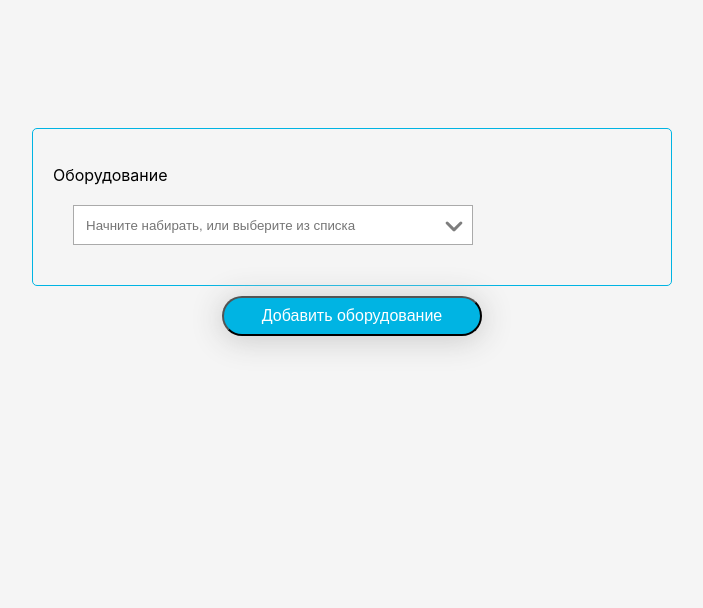
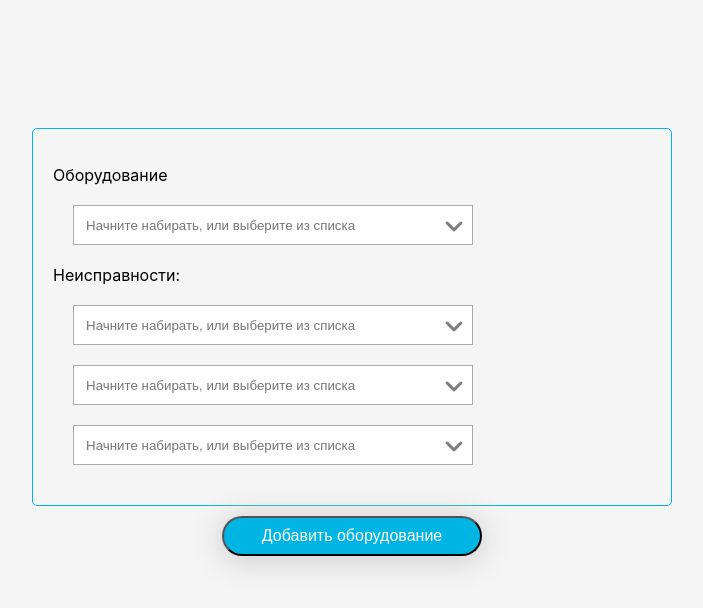
Before and after one commit to AvenMerk/storefix, a React (Create React App) app: page / in a window 1280 px wide. Shown: the top 608 px of the page, without its empty margins (288-991 px from the left). Built offline with nearby package versions, Linux system fonts and the light colour scheme.

Commit message:
add malfunctions

```diff
--- a/src/components/select.js
+++ b/src/components/select.js
@@ -25,7 +25,7 @@ export default class Select extends React.Component {
     };
 
     onClickCollapseMenu = (name) => () => {
-        // this.dropDown();
+        this.dropDown();
         this.props.onClick(name);
     };
 
@@ -33,9 +33,7 @@ export default class Select extends React.Component {
         const { placeHolder, value, children } = this.props;
         const { expand, subStr } = this.state;
 
-        return <div className='select-box--box'
-                    onFocus={() => this.setState({expand: true})}
-                    onBlur={() => this.setState({expand: false})}>
+        return <div className='select-box--box'>
             <div className='select-box--container'>
                 <input type='text'
                        className='select-box--selected-item'
@@ -44,9 +42,7 @@ export default class Select extends React.Component {
                        onChange={this.onChange}/>
 
                 <span className={ expand ? "select-box--arrow-up" : "select-box--arrow-down"}
-                      onClick={this.dropDown}
-                      onFocus={() => console.log('onFocus')}
-                      onBlur={() => console.log('onBlur')}/>
+                      onClick={this.dropDown}/>
             </div>
 
             <div style={{display: expand ? 'block' : 'none'}}>
@@ -63,3 +59,6 @@ export default class Select extends React.Component {
         </div>
     }
 }
+
+//onFocus={() => this.setState({expand: true})}
+//onBlur={() => this.setState({expand: false})}
--- a/src/containers/requestContainer.js
+++ b/src/containers/requestContainer.js
@@ -24,18 +24,20 @@ class RequestContainer extends React.Component  {
 
     setEquipValue = (name) => (value) => this.setState({[name]: value});
 
+    setMalfunctionValue = (name) => (value) => this.setState({[name]: value});
+
     render() {
-        const { selectedEquipment } = this.props;
+        const { selectedEquipment, selectedMalfunction } = this.props;
         return (
             <Fragment>
                 <div>
                     <div className='request-container'>
                         <p>Оборудование</p>
-                        {Array.from({length: this.state.numberOfEquipments}, (v, k) => k+1).map((i) =>
+                        {Array.from({length: this.state.numberOfEquipments}, (v, k) => k + 1).map((i) =>
+                            <div key={i}>
                                 <Select placeHolder='Начните набирать, или выберите из списка'
                                         value={this.state[`equipValue${i}`]}
                                         onClick={this.setEquipValue(`equipValue${i}`)}
-                                    key={i}
                                 >
 
                                     {selectedEquipment.map(({id, name}, index) =>
@@ -44,6 +46,43 @@ class RequestContainer extends React.Component  {
                                         </Option>
                                     )}
                                 </Select>
+
+                                <p>Неисправности:</p>
+                                <Select placeHolder='Начните набирать, или выберите из списка'
+                                        value={this.state[`malfunctionValue${i}_1`]}
+                                        onClick={this.setMalfunctionValue(`malfunctionValue${i}_1`)}
+                                >
+
+                                    {selectedMalfunction.map(({id, name}, index) =>
+                                        <Option key={index} value={id}>
+                                            {name}
+                                        </Option>
+                                    )}
+                                </Select>
+                                <Select placeHolder='Начните набирать, или выберите из списка'
+                                        value={this.state[`malfunctionValue${i}_2`]}
+                                        onClick={this.setMalfunctionValue(`malfunctionValue${i}_2`)}
+                                >
+
+                                    {selectedMalfunction.map(({id, name}, index) =>
+                                        <Option key={index} value={id}>
+                                            {name}
+                                        </Option>
+                                    )}
+                                </Select>
+                                <Select placeHolder='Начните набирать, или выберите из списка'
+                                        value={this.state[`malfunctionValue${i}_3`]}
+                                        onClick={this.setMalfunctionValue(`malfunctionValue${i}_3`)}
+                                >
+
+                                    {selectedMalfunction.map(({id, name}, index) =>
+                                        <Option key={index} value={id}>
+                                            {name}
+                                        </Option>
+                                    )}
+                                </Select>
+
+                            </div>
                         )}
                     </div>
                     <Button buttonName='Добавить оборудование'
```
Lines whose indentation alone changed are shown as unchanged.
